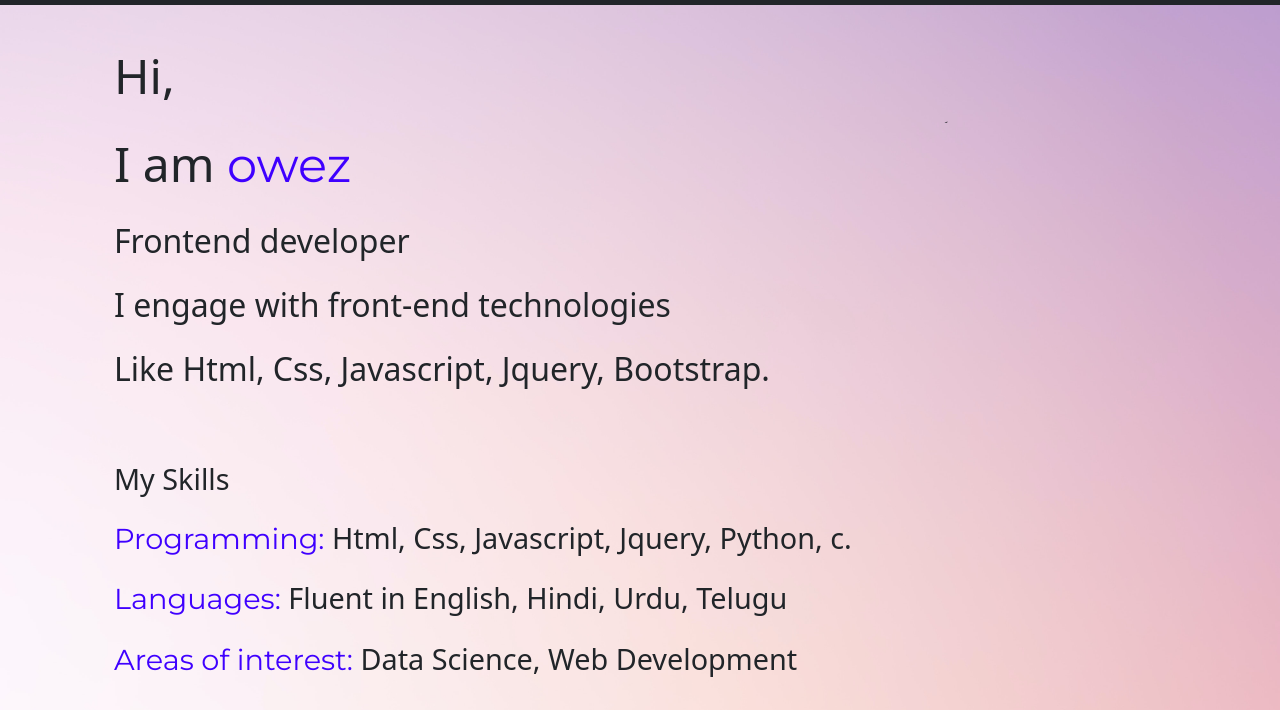
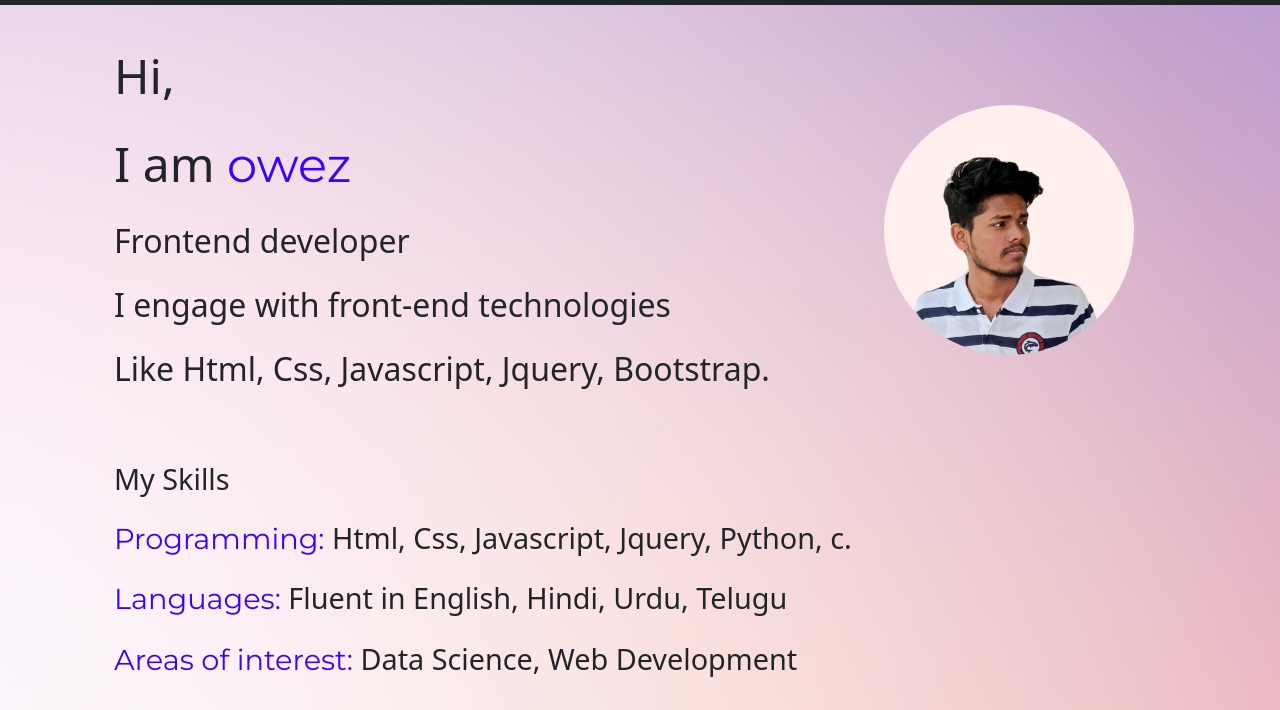
Before and after one commit to Owez07/owez-portfolio, a plain HTML site: page index.html in a window 1280 px wide. Shown: the part 56-766 px from the top of the page. Drawn offline with nearby package versions, Linux system fonts and the light colour scheme.

Commit message:
Update index.html

```diff
--- a/index.html
+++ b/index.html
@@ -54,7 +54,7 @@
       <p class="tl">Frontend developer </p>
       <p class="tl">I engage with front-end technologies </p>
       <p class="tl">Like Html, Css, Javascript, Jquery, Bootstrap.</p>
-      <img src="dp.jpg" alt="profile" id="dp">
+      <img src="dp.png" alt="profile" id="dp">
 
     </section>
     <section id="skills">
```
